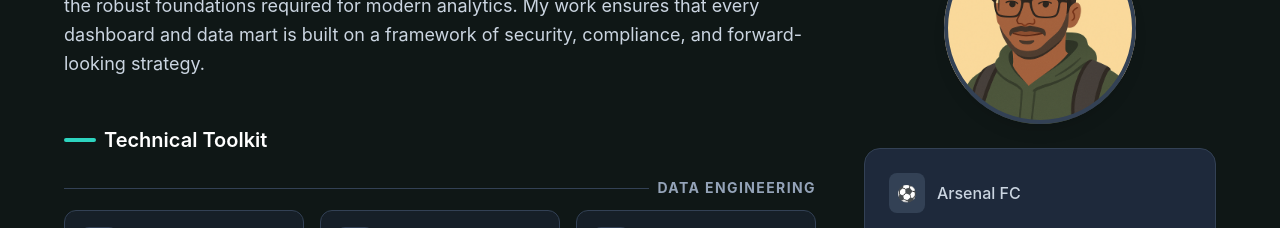
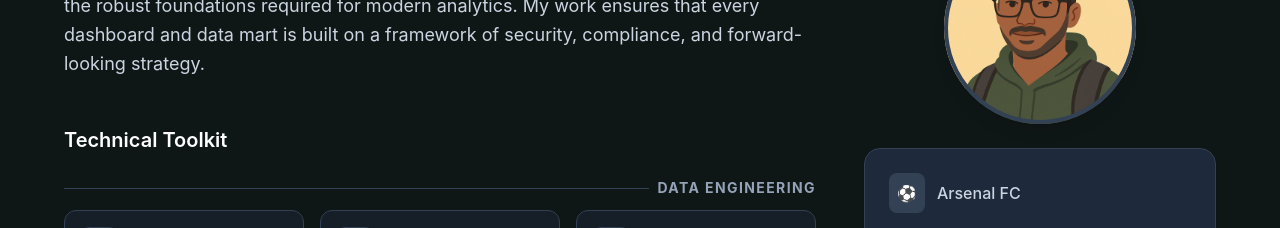
Before and after one commit to yjoshi1/yash, a React (Vite) app: page / in a window 1280 px wide. Shown: the part 1080-1308 px from the top of the page. Built offline with nearby package versions, Linux system fonts and the light colour scheme.

Commit message:
Update About: Remove accent line from Toolkit header

```diff
--- a/src/pages/About.jsx
+++ b/src/pages/About.jsx
@@ -38,8 +38,8 @@ const ToolCard = ({ tool, index }) => {
             transition={{ duration: 0.5, delay: index * 0.05 }}
             whileHover={{ scale: 1.02, boxShadow: "0 0 20px rgba(45, 212, 191, 0.1)" }}
             className={`relative p-4 rounded-xl border transition-all duration-300 ${tool.highlight
-                    ? "bg-neon-green/10 border-neon-green/30 dark:bg-neon-green/5 dark:border-neon-green/20"
-                    : "bg-white/50 dark:bg-slate-800/50 border-slate-200 dark:border-slate-700 hover:border-neon-green/50 dark:hover:border-neon-green/50"
+                ? "bg-neon-green/10 border-neon-green/30 dark:bg-neon-green/5 dark:border-neon-green/20"
+                : "bg-white/50 dark:bg-slate-800/50 border-slate-200 dark:border-slate-700 hover:border-neon-green/50 dark:hover:border-neon-green/50"
                 } backdrop-blur-sm group`}
         >
             <div className="flex items-center gap-3">
@@ -93,7 +93,6 @@ const About = () => {
                             {/* Technical Toolkit */}
                             <div>
                                 <h3 className="text-xl font-semibold text-slate-900 dark:text-white mb-6 flex items-center gap-2">
-                                    <span className="w-8 h-1 bg-neon-green rounded-full"></span>
                                     Technical Toolkit
                                 </h3>
                                 <div className="grid grid-cols-1 gap-6">
```
